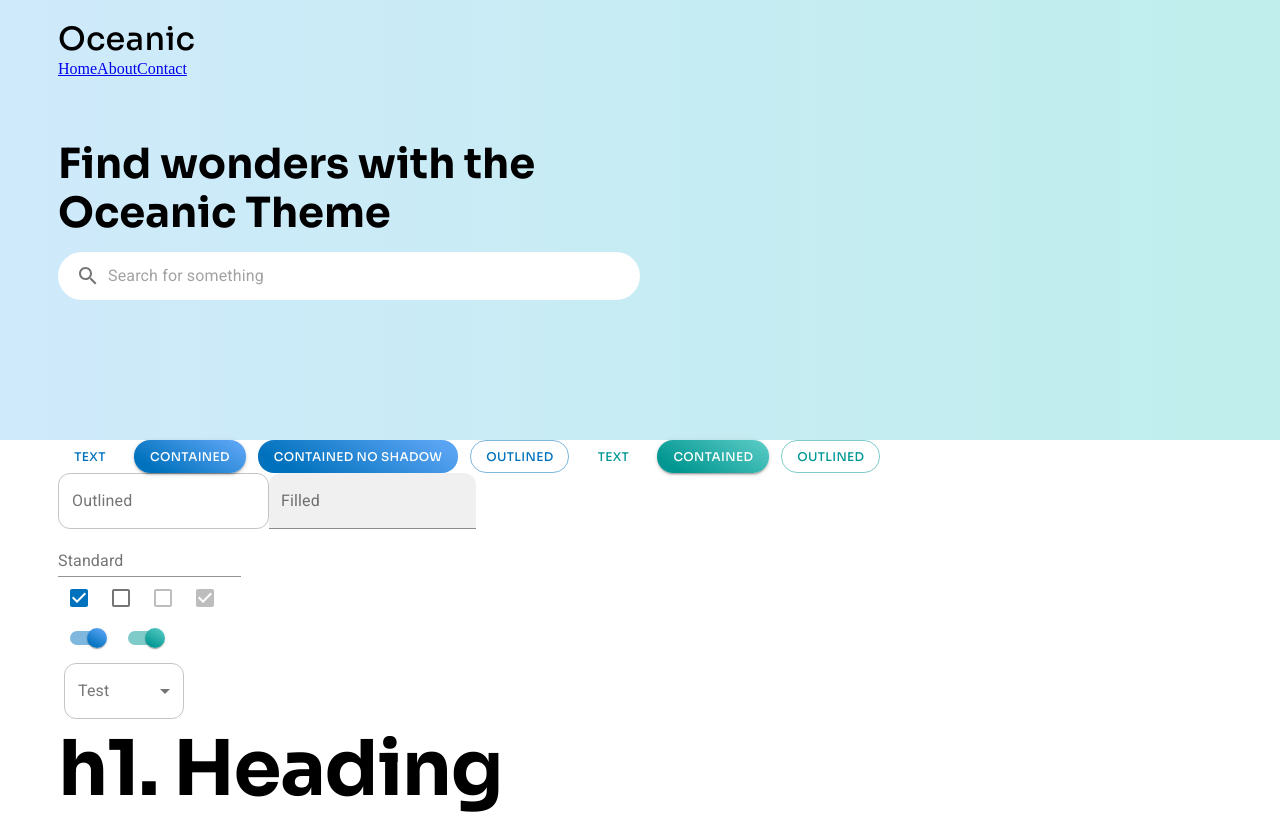
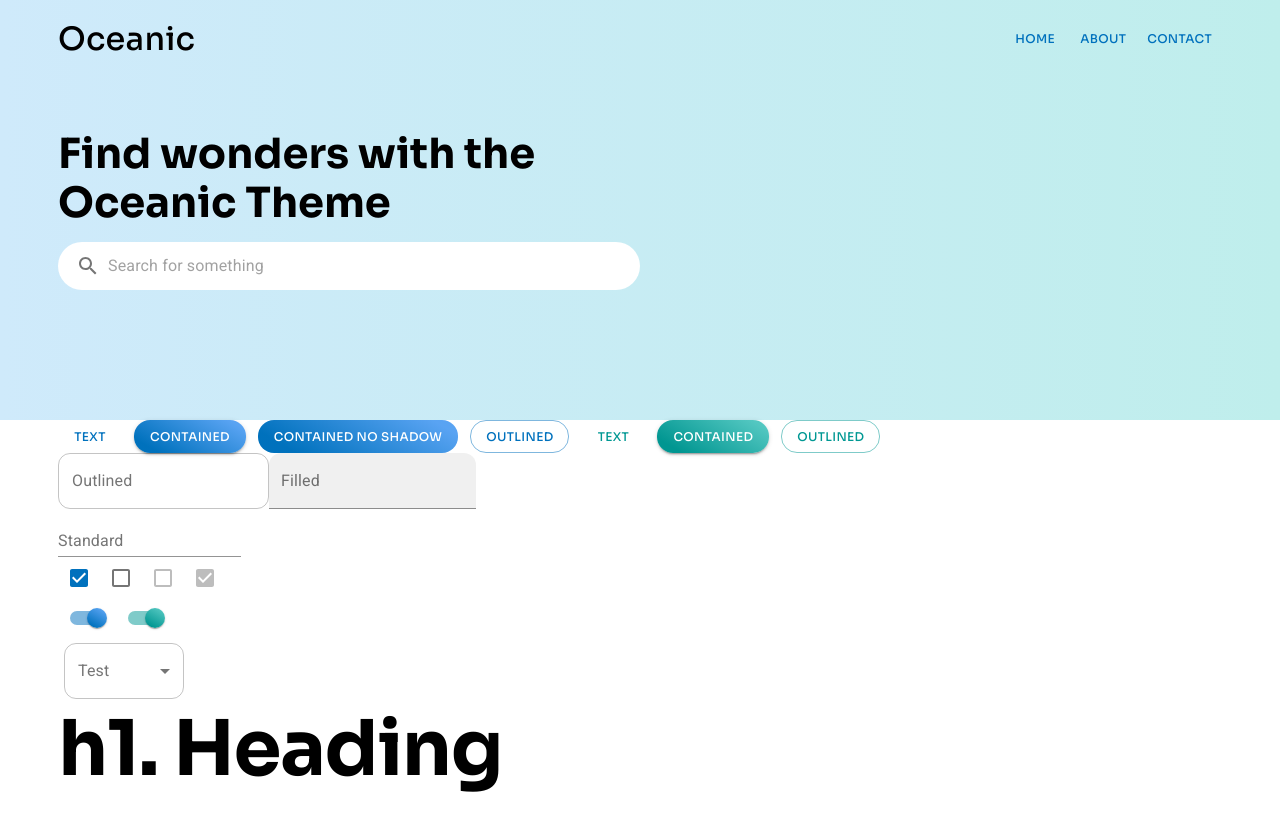
Before and after one commit to brentmitch/Oceanic-MUI-Theme, a React (Create React App) app: page / in a window 1280 px wide. Shown: the top 814 px of the page. Built offline with nearby package versions, Linux system fonts and the light colour scheme; the HTML template or start-up script is replaced by a standard one.

Commit message:
Improves nav layout

```diff
--- a/src/components/hero/hero.tsx
+++ b/src/components/hero/hero.tsx
@@ -9,9 +9,9 @@ const Hero: React.FC<{}> = () => {
 		<Box
 			sx={{
 				width: '100%',
-				marginTop: '-80px',
-				paddingTop: '80px',
-				height: '360px',
+				marginTop: '-100px',
+				paddingTop: '100px',
+				height: '320px',
 				background:
 					'linear-gradient(90deg, rgba(207,234,251,1) 0%, rgba(191,238,236,1) 100%)',
 			}}
@@ -31,7 +31,7 @@ const Hero: React.FC<{}> = () => {
 						sx={{
 							width: '50%',
 							display: 'flex',
-							marginTop: '60px',
+							marginTop: '30px',
 							flexDirection: 'column',
 						}}
 					>
--- a/src/components/layout/header/header.tsx
+++ b/src/components/layout/header/header.tsx
@@ -1,6 +1,7 @@
 import React from 'react';
 import {
 	AppBar,
+	Box,
 	Container,
 	Typography,
 	useMediaQuery,
@@ -50,11 +51,25 @@ const Header: React.FC = () => {
 			<AppBarStylesScroll>
 				<AppBar position='fixed'>
 					<Container>
-						{isSmallScreen && <NavSmallScreen />}
-						<Typography variant='h4' component='h1' color='black'>
-							Oceanic
-						</Typography>
-						{!isSmallScreen && <NavLargeScreen />}
+						<Box
+							sx={{
+								display: 'flex',
+								justifyContent: 'space-between',
+							}}
+						>
+							<Typography
+								variant='h4'
+								component='h1'
+								color='black'
+							>
+								Oceanic
+							</Typography>
+							{isSmallScreen ? (
+								<NavSmallScreen />
+							) : (
+								<NavLargeScreen />
+							)}
+						</Box>
 					</Container>
 				</AppBar>
 			</AppBarStylesScroll>
--- a/src/components/layout/main/main.tsx
+++ b/src/components/layout/main/main.tsx
@@ -2,7 +2,7 @@ import React from 'react';
 import { styled } from '@mui/system';
 
 const MainWrapper = styled('main')({
-	paddingTop: '80px',
+	paddingTop: '100px',
 });
 
 const Main: React.FC = ({ children }) => {
--- a/src/components/layout/nav-large-screen/nav-large-screen.tsx
+++ b/src/components/layout/nav-large-screen/nav-large-screen.tsx
@@ -1,11 +1,35 @@
 import { Link } from 'react-router-dom';
+import { styled } from '@mui/system';
+import { Button } from '@mui/material';
+
+const NavList = styled('ul')({
+	margin: 0,
+	padding: 0,
+	position: 'relative',
+	listStyle: 'none',
+});
+
+const NavListItem = styled('li')({
+	padding: 2,
+	display: 'inline-block',
+	position: 'relative',
+	listStyle: 'none',
+});
 
 const NavLargeScreen: React.FC = () => {
 	return (
 		<nav>
-			<Link to='/'>Home</Link>
-			<Link to='/about'>About</Link>
-			<Link to='/contact'>Contact</Link>
+			<NavList>
+				<NavListItem>
+					<Button href='/'>Home</Button>
+				</NavListItem>
+				<NavListItem>
+					<Button href='/about'>About</Button>
+				</NavListItem>
+				<NavListItem>
+					<Button href='/contact'>Contact</Button>
+				</NavListItem>
+			</NavList>
 		</nav>
 	);
 };
--- a/src/components/layout/nav-small-screen/nav-small-screen.tsx
+++ b/src/components/layout/nav-small-screen/nav-small-screen.tsx
@@ -1,6 +1,6 @@
 import { useState } from 'react';
-import { Link } from 'react-router-dom';
 import {
+	Button,
 	Drawer,
 	IconButton,
 	List,
@@ -14,21 +14,25 @@ const NavSmallScreen: React.FC = () => {
 	const [openDrawer, setOpenDrawer] = useState(false);
 	return (
 		<>
-			<Drawer open={openDrawer} onClose={() => setOpenDrawer(false)}>
+			<Drawer
+				anchor='right'
+				open={openDrawer}
+				onClose={() => setOpenDrawer(false)}
+			>
 				<List>
 					<ListItem onClick={() => setOpenDrawer(false)}>
 						<ListItemText>
-							<Link to='/'>Home</Link>
+							<Button href='/'>Home</Button>
 						</ListItemText>
 					</ListItem>
 					<ListItem onClick={() => setOpenDrawer(false)}>
 						<ListItemText>
-							<Link to='/about'>About</Link>
+							<Button href='/about'>About</Button>
 						</ListItemText>
 					</ListItem>
 					<ListItem onClick={() => setOpenDrawer(false)}>
 						<ListItemText>
-							<Link to='/contact'>Contact</Link>
+							<Button href='/contact'>Contact</Button>
 						</ListItemText>
 					</ListItem>
 				</List>
```
